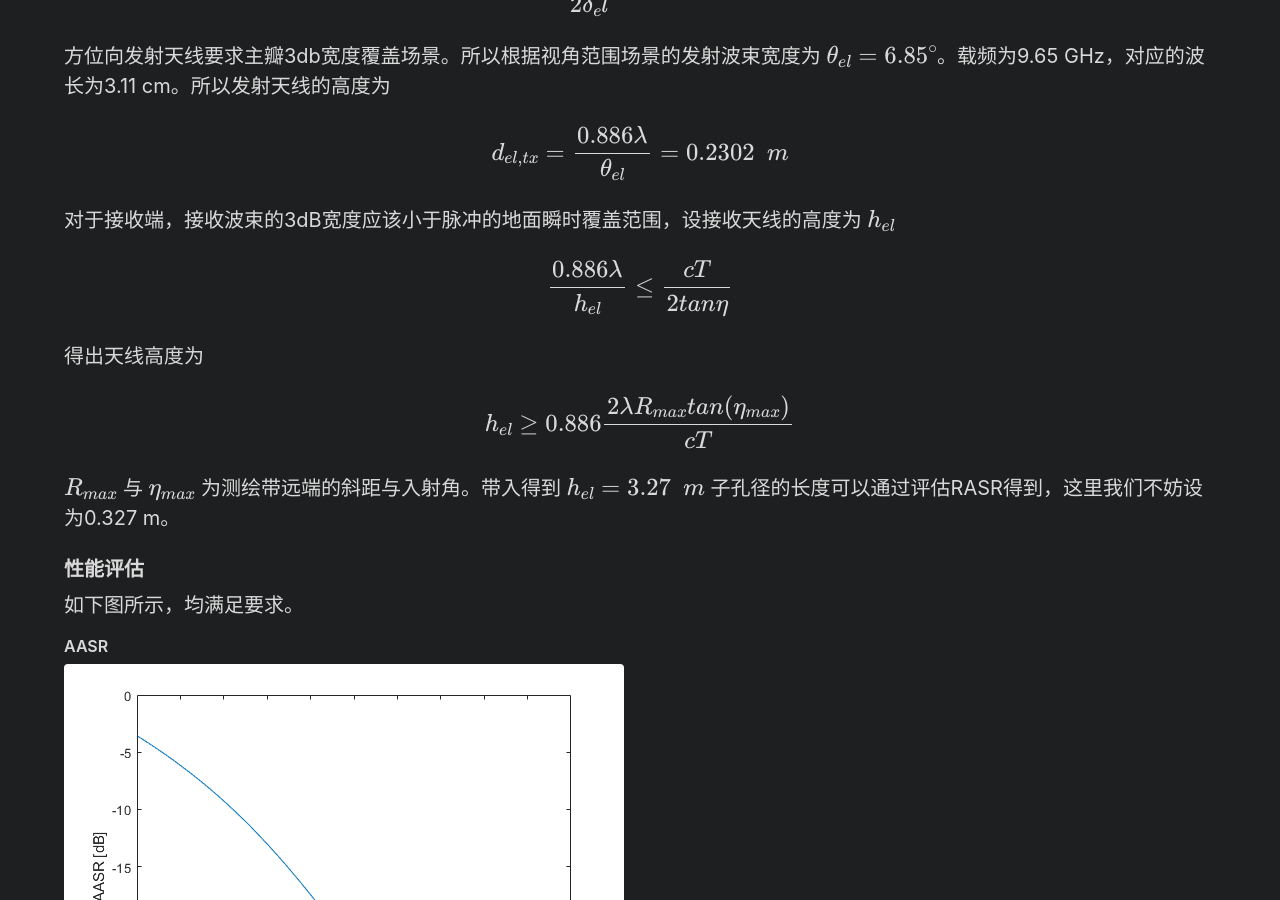
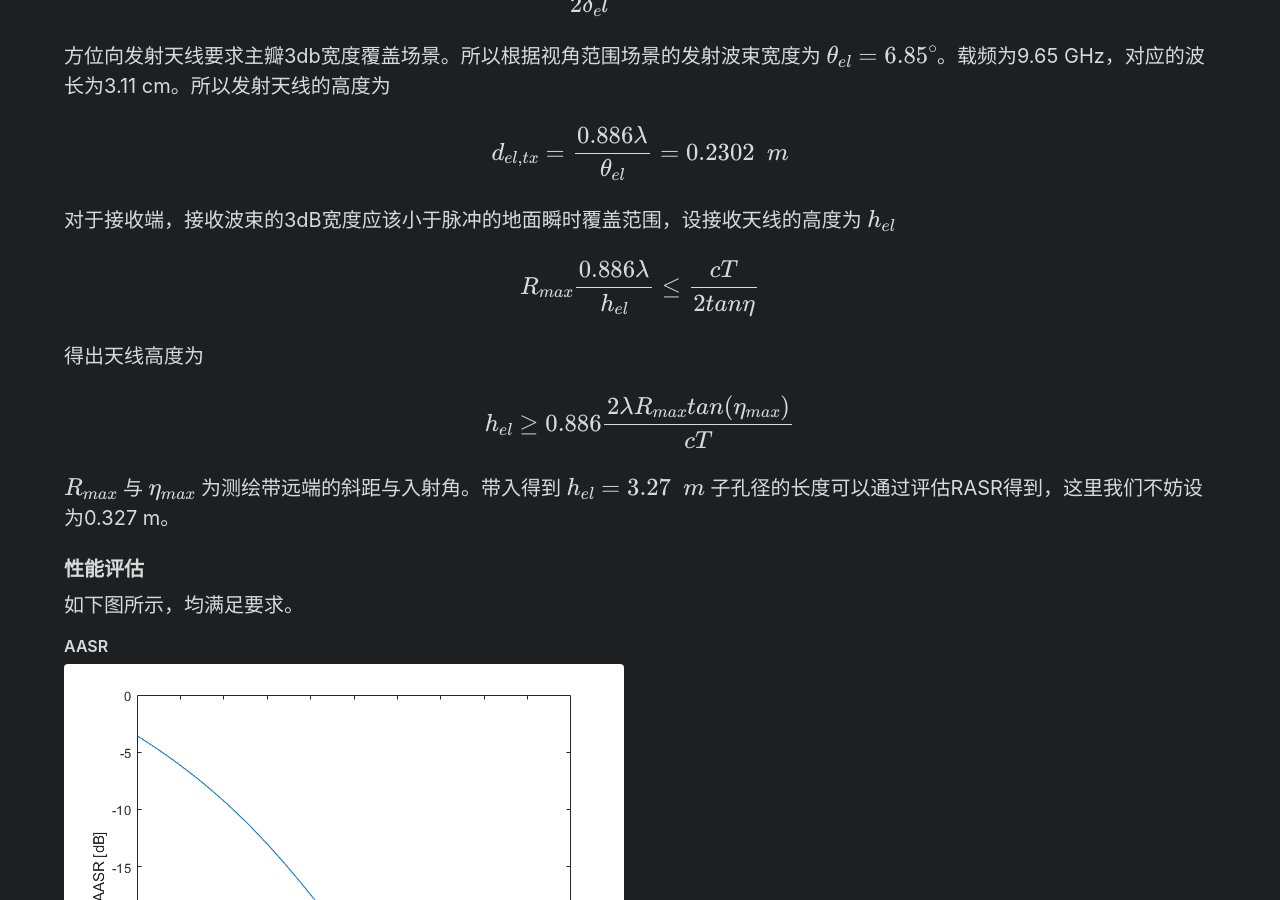
Before and after one commit to wugfh/wugfh.github.io, a Jekyll site: the page built from radar_math/radar_sys/radar_sys1/design_example1.md, in a window 1280 px wide and 900 px high, scrolled down 1922 px. Built offline with Jekyll 4.4.1, drawn with Linux system fonts in a browser that asks for light colours; formulas are drawn with MathJax 3; comment, search, counter and statistics services are not loaded.

Commit message:
fix bugs in design example 1

```diff
--- a/radar_math/radar_sys/radar_sys1/design_example1.md
+++ b/radar_math/radar_sys/radar_sys1/design_example1.md
@@ -57,7 +57,7 @@ $$d_{el,tx} = \frac{0.886 \lambda}{\theta_{el}} = 0.2302 \enspace m$$
 
 对于接收端，接收波束的3dB宽度应该小于脉冲的地面瞬时覆盖范围，设接收天线的高度为 $h_{el}$
 
-$$\frac{0.886 \lambda}{h_{el}} \leq \frac{cT}{2tan\eta}$$
+$$R_{max}\frac{0.886 \lambda}{h_{el}} \leq \frac{cT}{2tan\eta}$$
 
 得出天线高度为
 
```
